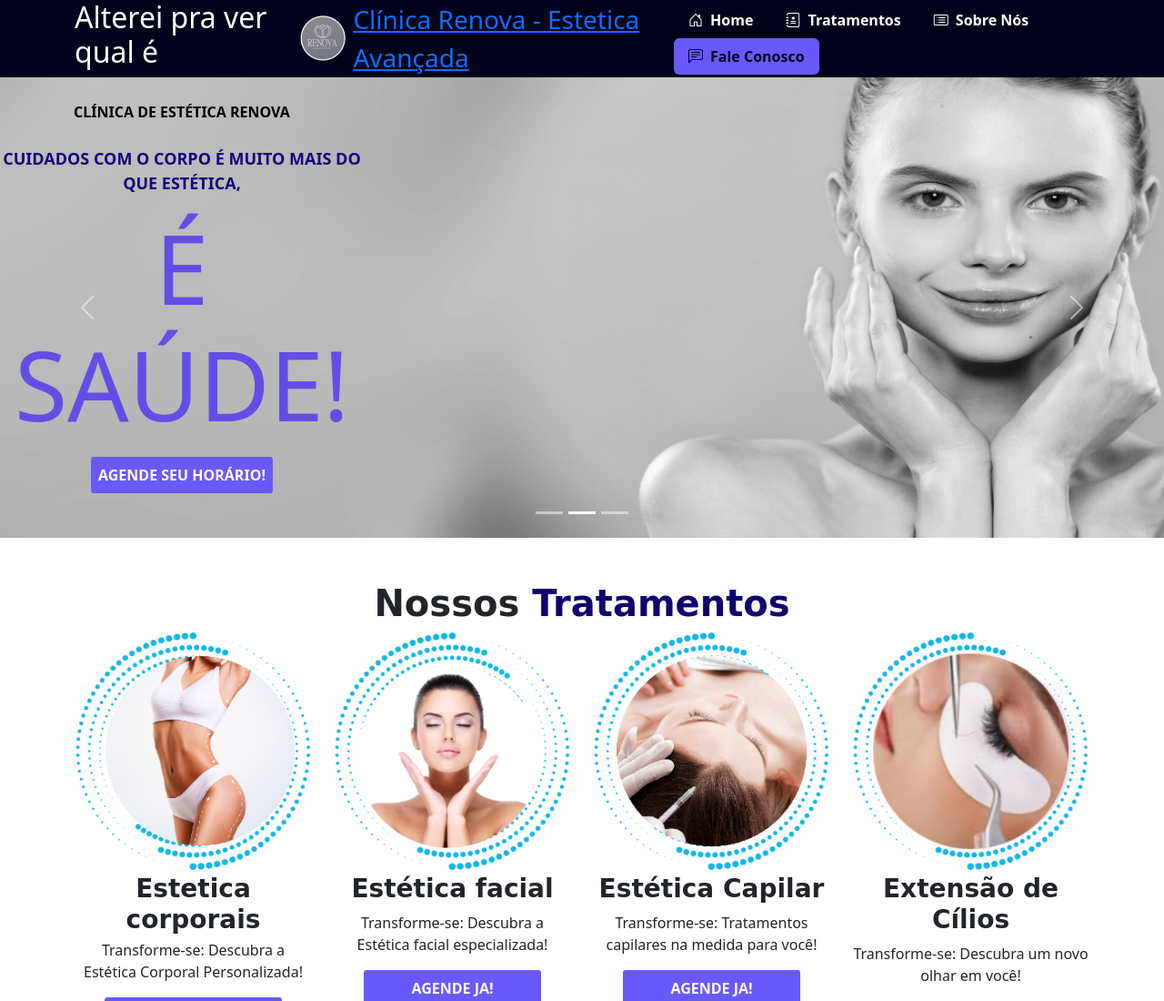
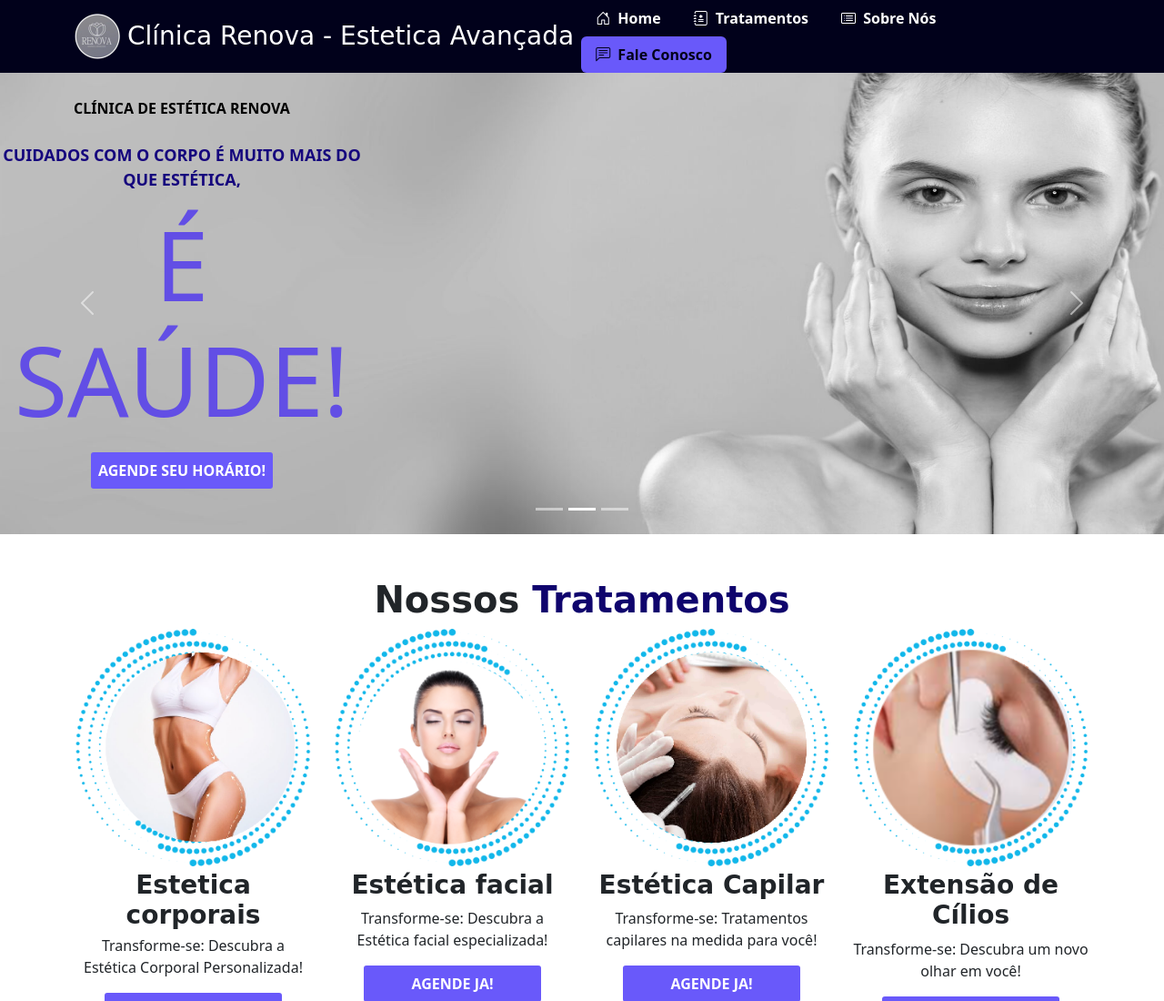
Before and after one commit to LeandroDiasFront-End/clinica_renova, a plain HTML site: page index.html in a window 1280 px wide. Shown: the top 1100 px of the page at 91% size. Drawn offline with nearby package versions, Linux system fonts and the light colour scheme; a web font is replaced by a local one.

Commit message:
retornando a versão inicial

```diff
--- a/index.html
+++ b/index.html
@@ -21,7 +21,6 @@
 
         <div class="container">
             <h1 class="navbar-brand m-0">
-                <h2>Alterei pra ver qual é</h2>
                 <a class="fs-3 d-flex align-items-center" href="#">
                     <img src="img/renova_logo.png" width="50" alt="logo">
                     <span class="mx-2">Clínica Renova - Estetica Avançada</span>
```
